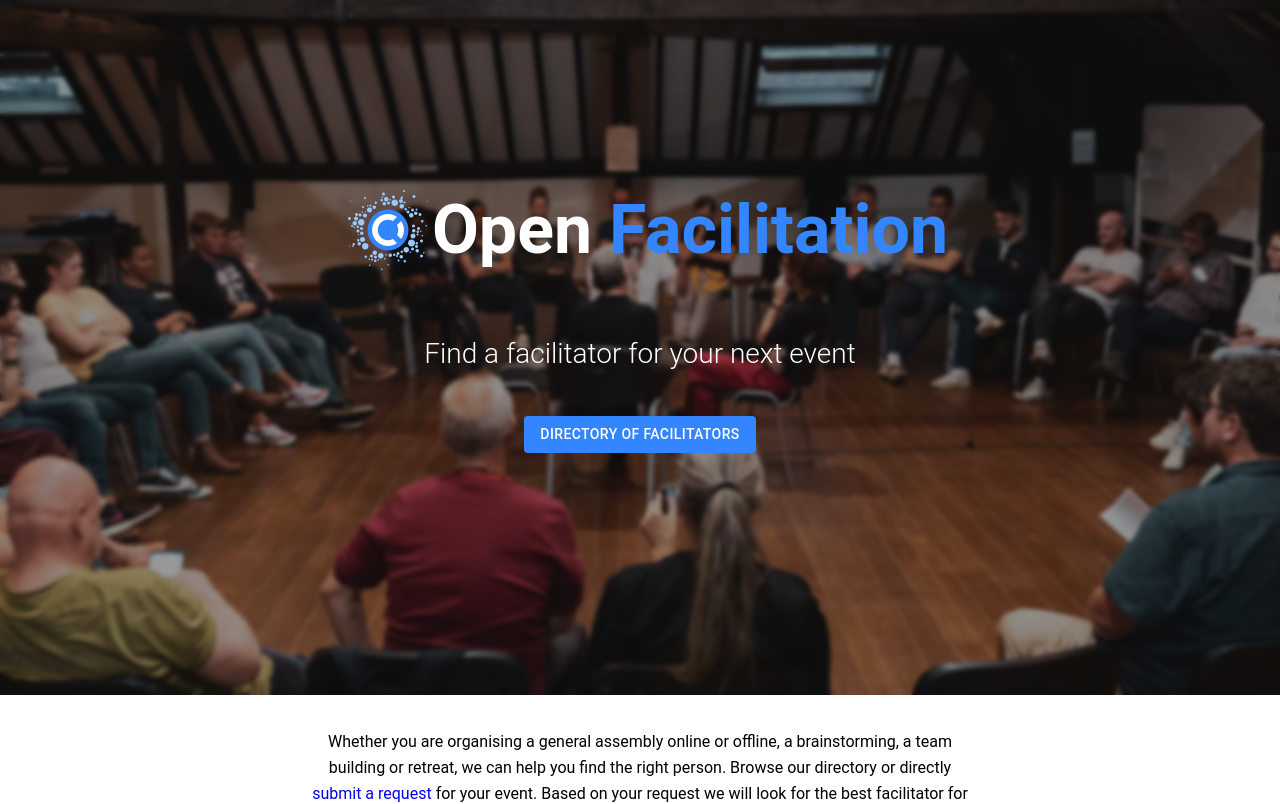
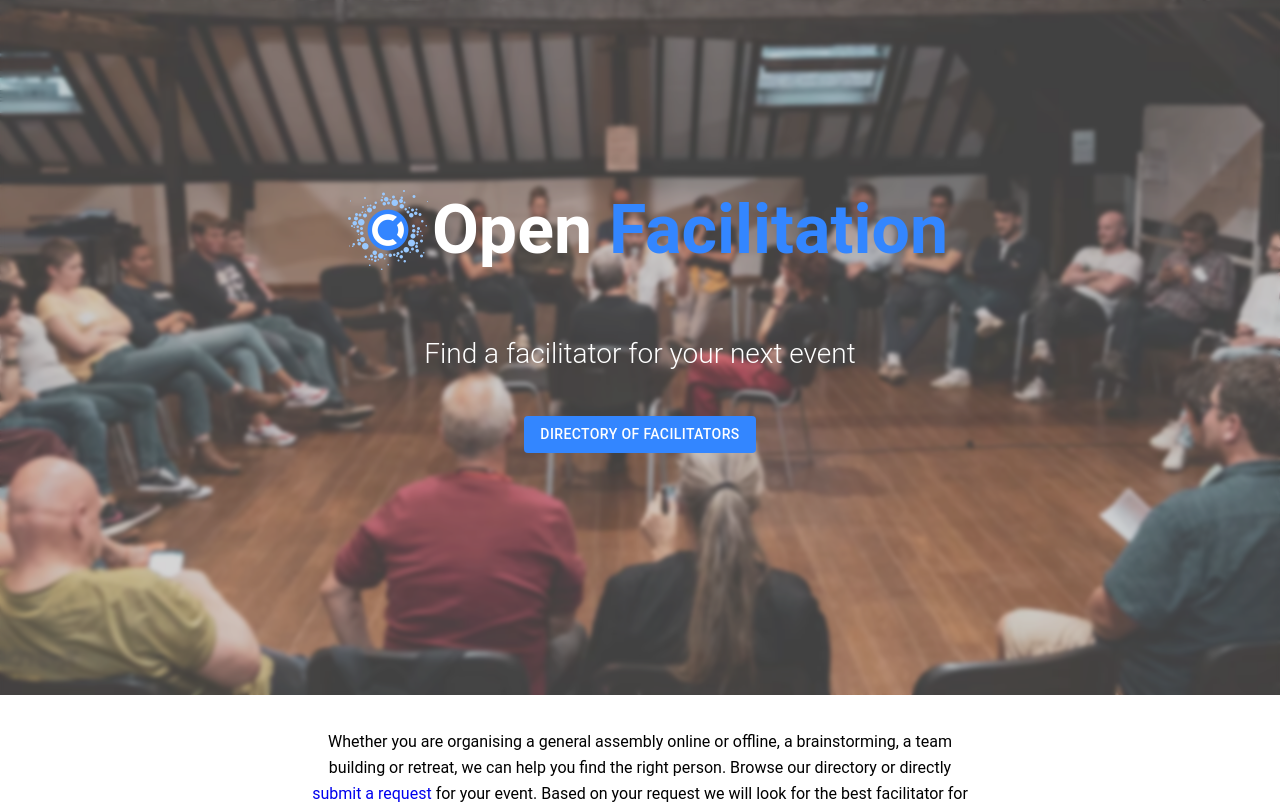
Before and after one commit to xdamman/openfacilitation, a Next.js app in the folder frontend/: page / in a window 1280 px wide. Shown: the top 804 px of the page. Built offline with nearby package versions, Linux system fonts and the light colour scheme.

Commit message:
brighter

```diff
--- a/frontend/pages/index.js
+++ b/frontend/pages/index.js
@@ -78,7 +78,7 @@ const Cover = styled.div`
   position: relative;
   & picture img {
     width: 100%;
-    filter: brightness(0.6);
+    filter: brightness(0.8);
     transform: scale(1);
   }
   margin-bottom: 0px;
@@ -88,6 +88,7 @@ const Topbar = styled.div`
   top: -8px;
   position: absolute;
   backdrop-filter: blur(2px);
+  background: rgba(255, 255, 255, 0.2);
   width: 100%;
   height: 100%;
 `;
```
